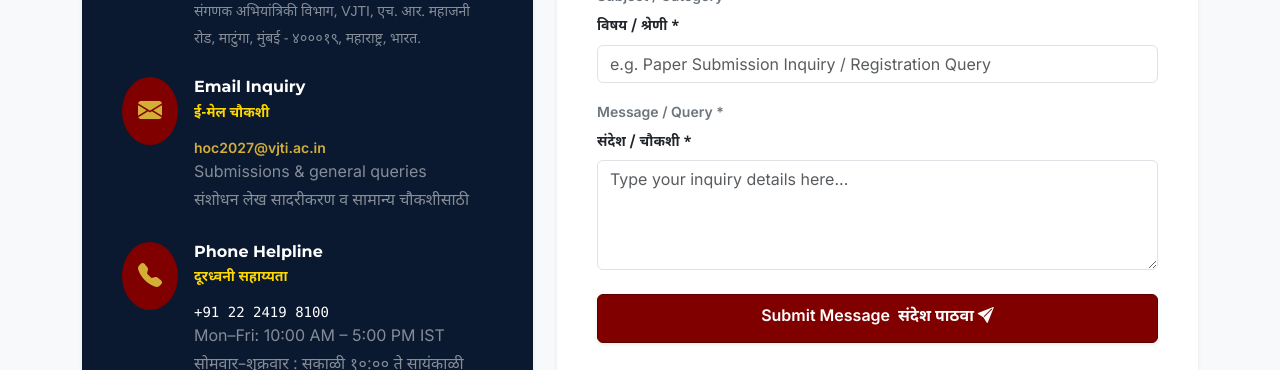
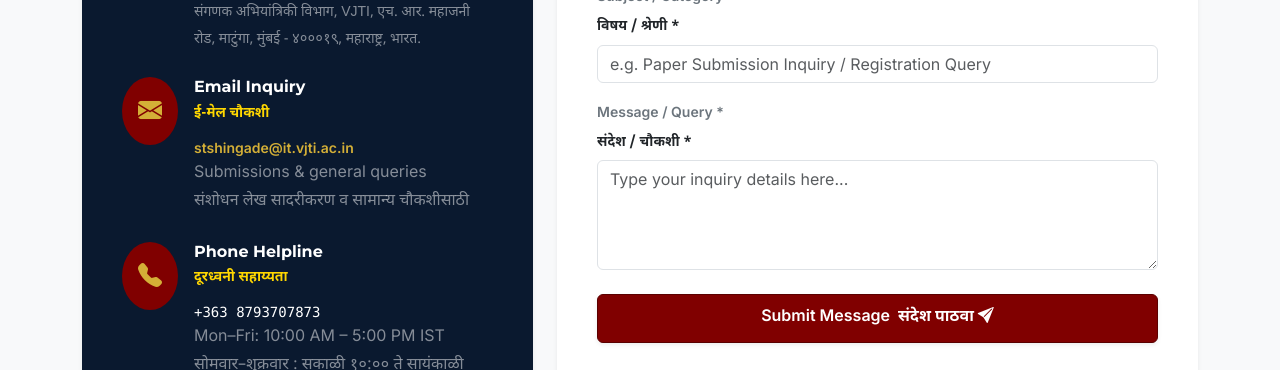
Before and after one commit to pooja-chirke/C-Users-EXAM-Documents-Antigravity-code, a React (Vite) app in the folder frontend/: page /contact in a window 1280 px wide. Shown: the part 880-1250 px from the top of the page. Built offline with nearby package versions, Linux system fonts and the light colour scheme.

Commit message:
Update conference website changes

```diff
--- a/frontend/src/pages/Committee/CommitteePage.jsx
+++ b/frontend/src/pages/Committee/CommitteePage.jsx
@@ -779,6 +779,18 @@ export const CommitteePage = () => {
 
       photo: null
     },
+    {
+      name: 'Miss. Pooja Chirke',
+      marathiName: 'कु.पुजा चिरके',
+
+      designation: 'Teaching Assistant',
+      marathiDesignation: 'अध्यापन सहाय्यक',
+
+      role: 'Conference Coordination & Technical Support',
+      marathiRole: 'परिषद समन्वय आणि तांत्रिक सहाय्य',
+
+      photo: null
+    },
 
     {
       name: 'Mr. Pratik Desai',
@@ -1277,7 +1289,7 @@ export const CommitteePage = () => {
               lineHeight: '1.7'
             }}
           >
-            HOC २०२७ ला मार्गदर्शन करणारे प्रतिष्ठित आंतरराष्ट्रीय तज्ज्ञ.
+            SAQC २०२७ ला मार्गदर्शन करणारे प्रतिष्ठित आंतरराष्ट्रीय तज्ज्ञ.
           </p>
 
         </div>
@@ -1591,7 +1603,7 @@ export const CommitteePage = () => {
 
         <p className="text-white-50 mb-2">
           The conference leadership team is committed to conducting
-          HOC 2027 with academic excellence, research integrity and
+          SAQC 2027 with academic excellence, research integrity and
           professional standards.
         </p>
 
@@ -1602,7 +1614,7 @@ export const CommitteePage = () => {
             lineHeight: '1.9'
           }}
         >
-          परिषद नेतृत्व HOC २०२७ चे आयोजन शैक्षणिक उत्कृष्टता,
+          परिषद नेतृत्व SAQC २०२७ चे आयोजन शैक्षणिक उत्कृष्टता,
           संशोधनाची सचोटी आणि व्यावसायिक मानकांसह करण्यासाठी कटिबद्ध आहे.
         </p>
 
--- a/frontend/src/pages/Contact/ContactPage.jsx
+++ b/frontend/src/pages/Contact/ContactPage.jsx
@@ -202,10 +202,10 @@ export const ContactPage = () => {
                   </h6>
 
                   <a
-                    href="mailto:hoc2027@vjti.ac.in"
+                    href="mailto:stshingade@it.vjti.ac.in"
                     className="small text-vjti-gold text-decoration-none fw-semibold"
                   >
-                    hoc2027@vjti.ac.in
+                    stshingade@it.vjti.ac.in
                   </a>
 
                   <p className="extra-small text-white-50 mb-1">
@@ -251,7 +251,7 @@ export const ContactPage = () => {
                   </h6>
 
                   <span className="small text-white font-monospace">
-                    +91 22 2419 8100
+                    +363 8793707873
                   </span>
 
                   <p className="extra-small text-white-50 mb-1">
```
